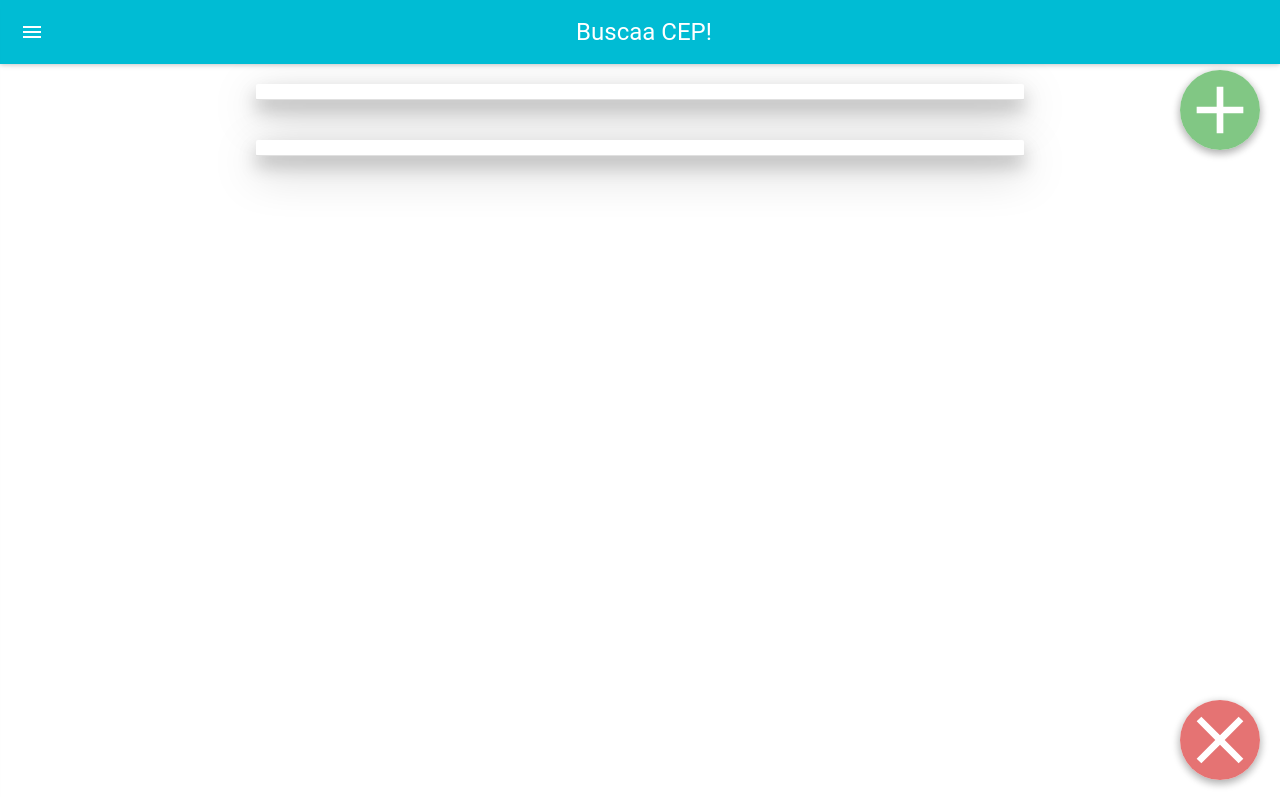
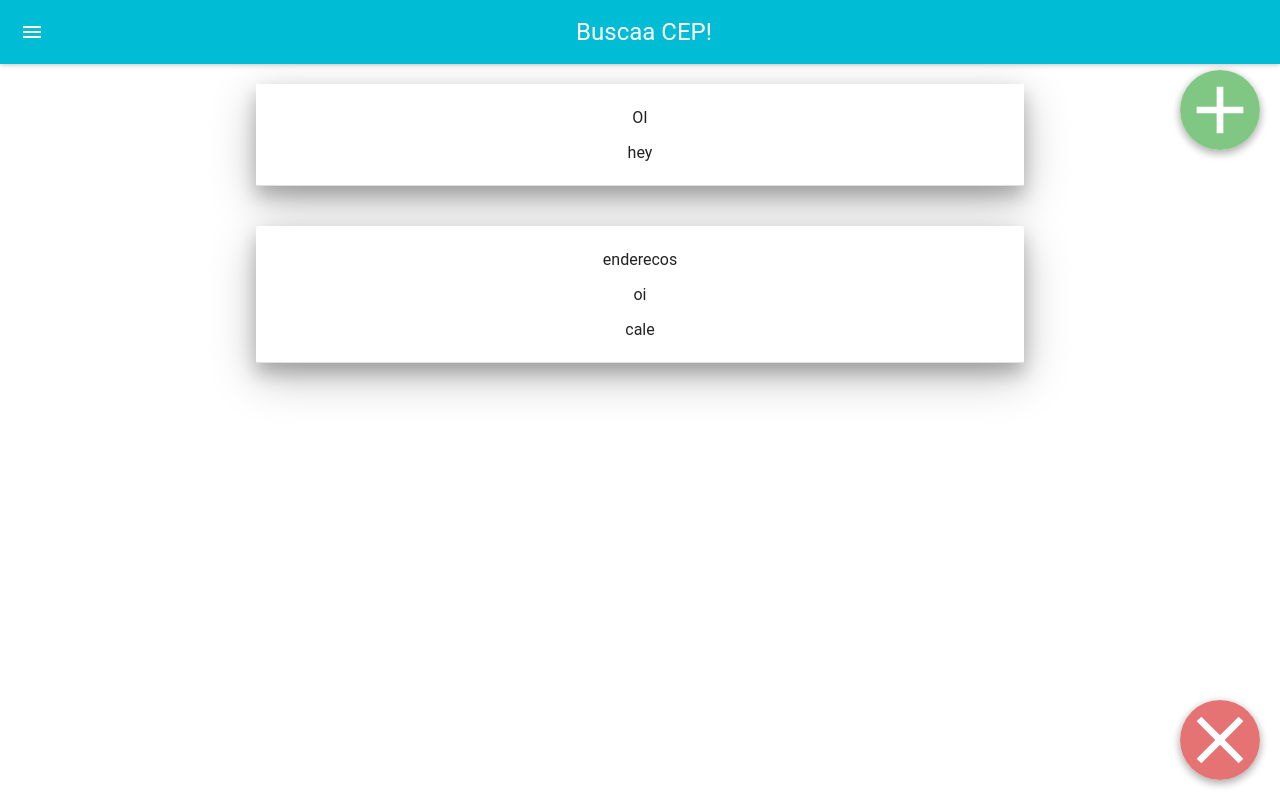
Before and after one commit to Ryuuki941/buscadorDeCEP, a React (Create React App) app: page / in a window 1280 px wide. Built offline with nearby package versions, Linux system fonts and the light colour scheme; what react-tap-event-plugin would draw is missing.

Commit message:
post quase funcionando

```diff
--- a/src/components/Content/Content.jsx
+++ b/src/components/Content/Content.jsx
@@ -22,6 +22,8 @@ const style = {
                 <List>
                 {console.log(enderecos)}
                 {console.log(typeof(enderecos))}
+                {enderecos.map((endereco, index) => (
+               <p  className="item" key={index}>{endereco.toString()}</p>))}
                 </List>
                 <Divider />
             </Paper>
```
